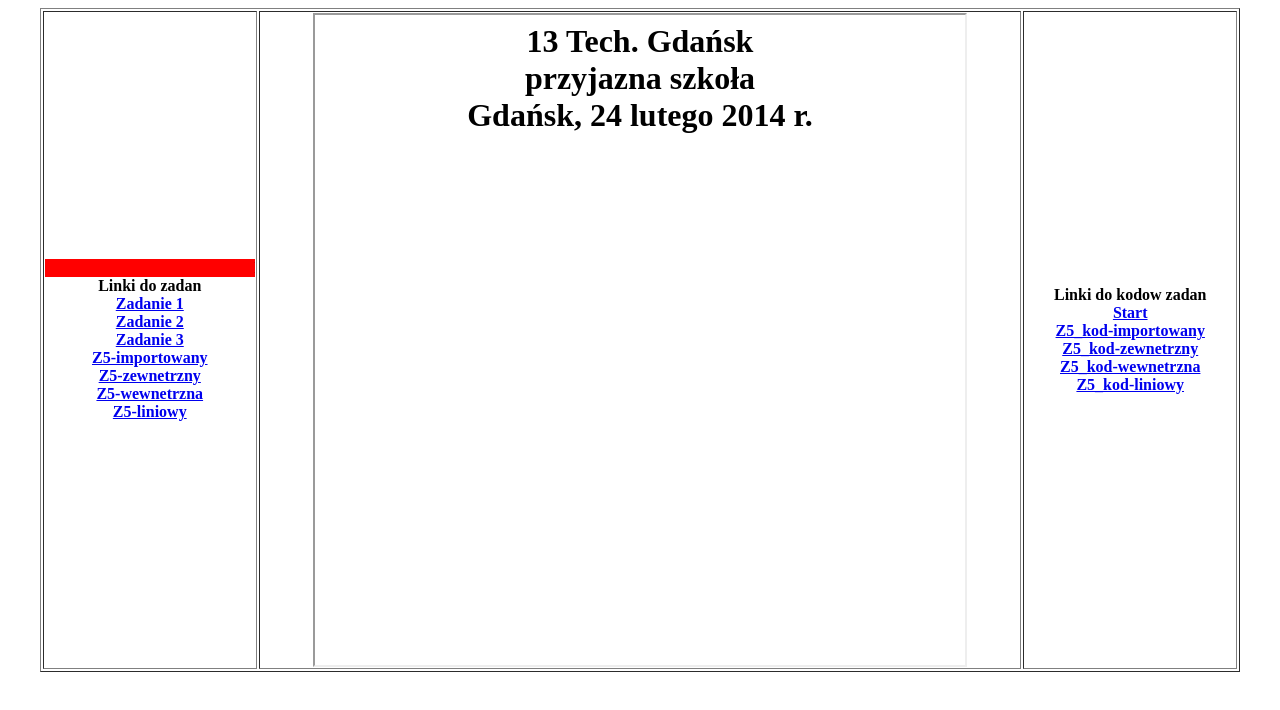
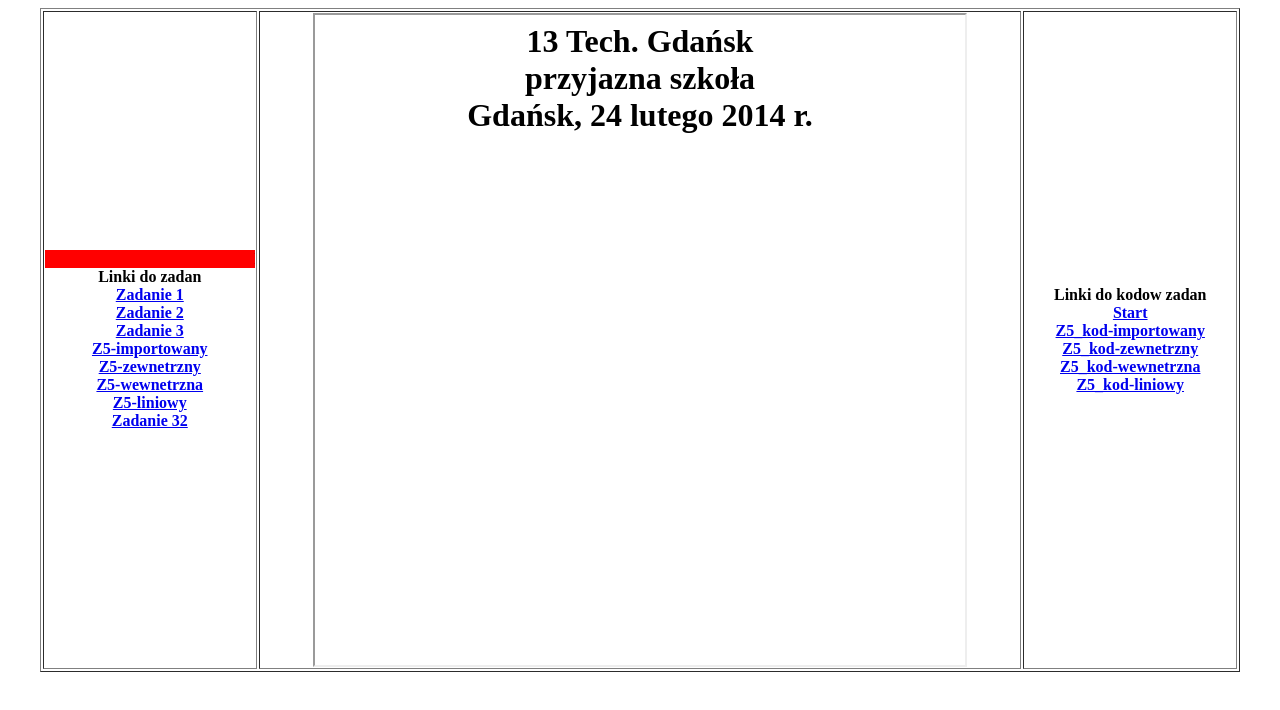
Before and after one commit to MarlinMich/Counter-Strike-Source, a plain HTML site: page index.html in a window 1280 px wide. Drawn offline with Linux system fonts and the light colour scheme.

Commit message:
index.html

```diff
--- a/index.html
+++ b/index.html
@@ -23,6 +23,8 @@
  <br>
  <a href="mich_z5_4.html" target="strony">Z5-liniowy</a>
  <br>
+ <a href="zadanie32_Mich.html" target="strony">Zadanie 32</a>
+ <br>
  </td>
  <td align=center><iframe width=650 height=650 name="strony" src="start.html" border="0"></iframe>
  </td>
```
